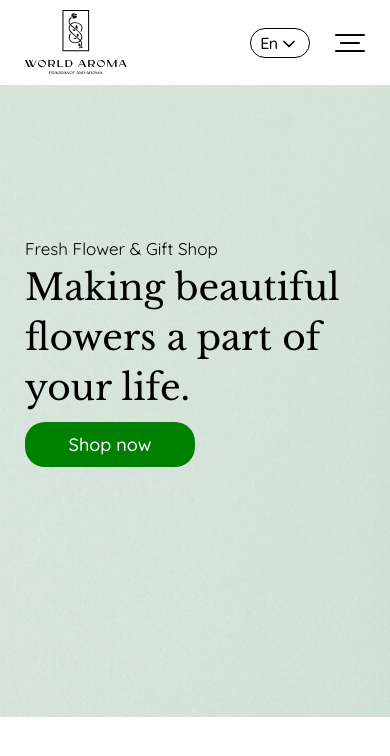
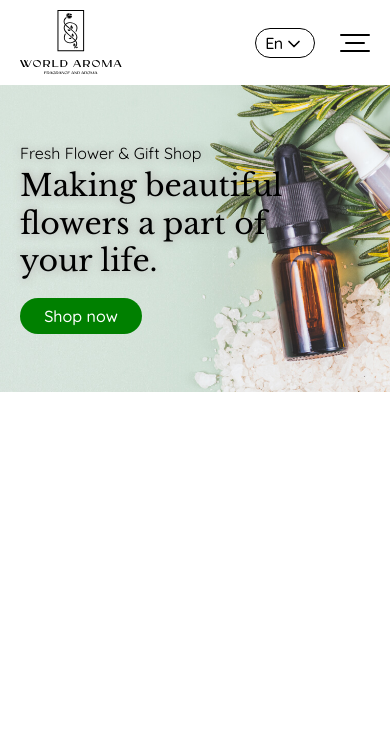
Before and after one commit to mzayniddin/world-aroma, a React (Vite) app: page / in a window 390 px wide. Shown: the top 756 px of the page. Built offline with nearby package versions, Linux system fonts and the light colour scheme.

Commit message:
here was made responsive

```diff
--- a/src/components/hero/Hero.jsx
+++ b/src/components/hero/Hero.jsx
@@ -1,4 +1,5 @@
 import { useTranslation } from "react-i18next";
+import { Link } from "react-router-dom";
 import "./Hero.scss";
 
 const Hero = () => {
@@ -13,7 +14,9 @@ const Hero = () => {
                     <h1 className="hero-title">
                         Making beautiful flowers a part of your life.
                     </h1>
-                    <button className="hero__btn-shop">{t("shop_now")}</button>
+                    <Link to="/shop" className="hero__link-shop">
+                        {t("shop_now")}
+                    </Link>
                 </div>
             </div>
         </section>
--- a/src/components/hero/Hero.scss
+++ b/src/components/hero/Hero.scss
@@ -3,7 +3,7 @@
     background-image: url("../../assets/images/hero-bg.jpg");
     background-repeat: no-repeat;
     background-size: cover;
-    background-position: center;
+    background-position: center right 20%;
 
     &-content {
         max-width: 475px;
@@ -25,9 +25,11 @@
         margin-bottom: 9px;
     }
 
-    &__btn-shop {
+    &__link-shop {
         max-width: 170px;
         width: 100%;
+        display: inline-block;
+        text-align: center;
         padding: 11px;
         background-color: var(--green-c);
         border-radius: 20px;
@@ -36,3 +38,32 @@
         font-weight: 500;
     }
 }
+
+@media screen and (max-width: 768px) {
+    .hero {
+        padding: 54px 0 58px;
+
+        &-content {
+            max-width: 300px;
+        }
+
+        &__sub-title {
+            font-size: var(--text-base);
+            text-shadow: 0px 0px 10px rgb(166, 158, 158);
+        }
+
+        &-title {
+            font-size: 30px;
+            line-height: 125%;
+            margin-bottom: 18px;
+            text-shadow: 0px 0px 10px rgb(166, 158, 158);
+        }
+
+        &__link-shop {
+            max-width: 122px;
+            padding: 8px;
+            font-size: var(--text-base);
+            white-space: nowrap;
+        }
+    }
+}
--- a/src/index.css
+++ b/src/index.css
@@ -73,10 +73,10 @@
 }
 
 .container {
-    max-width: 1160px;
+    max-width: 1320px;
     width: 100%;
     margin: 0 auto;
-    padding: 0 25px;
+    padding: 0 20px;
 }
 
 :root {
```
